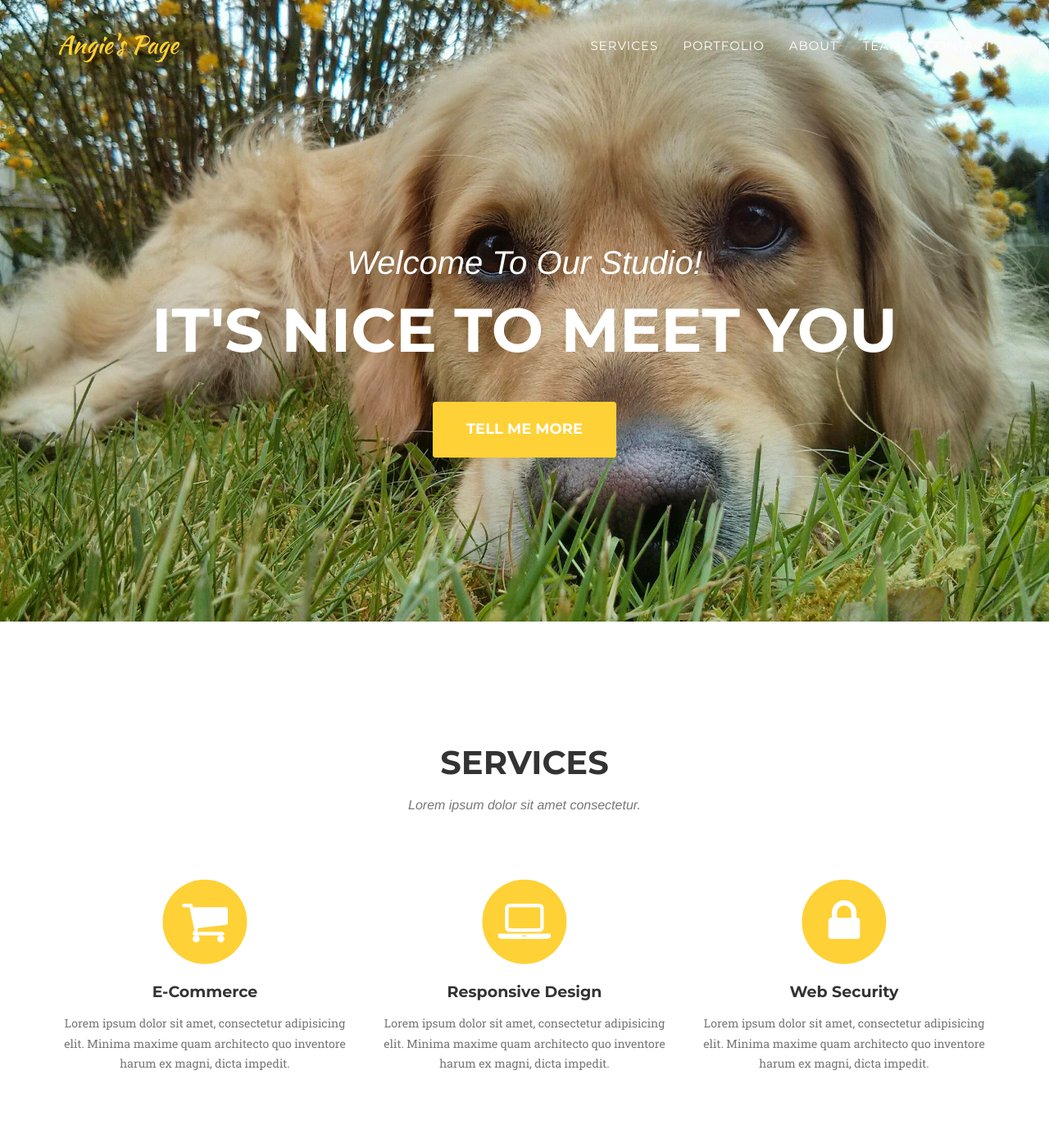
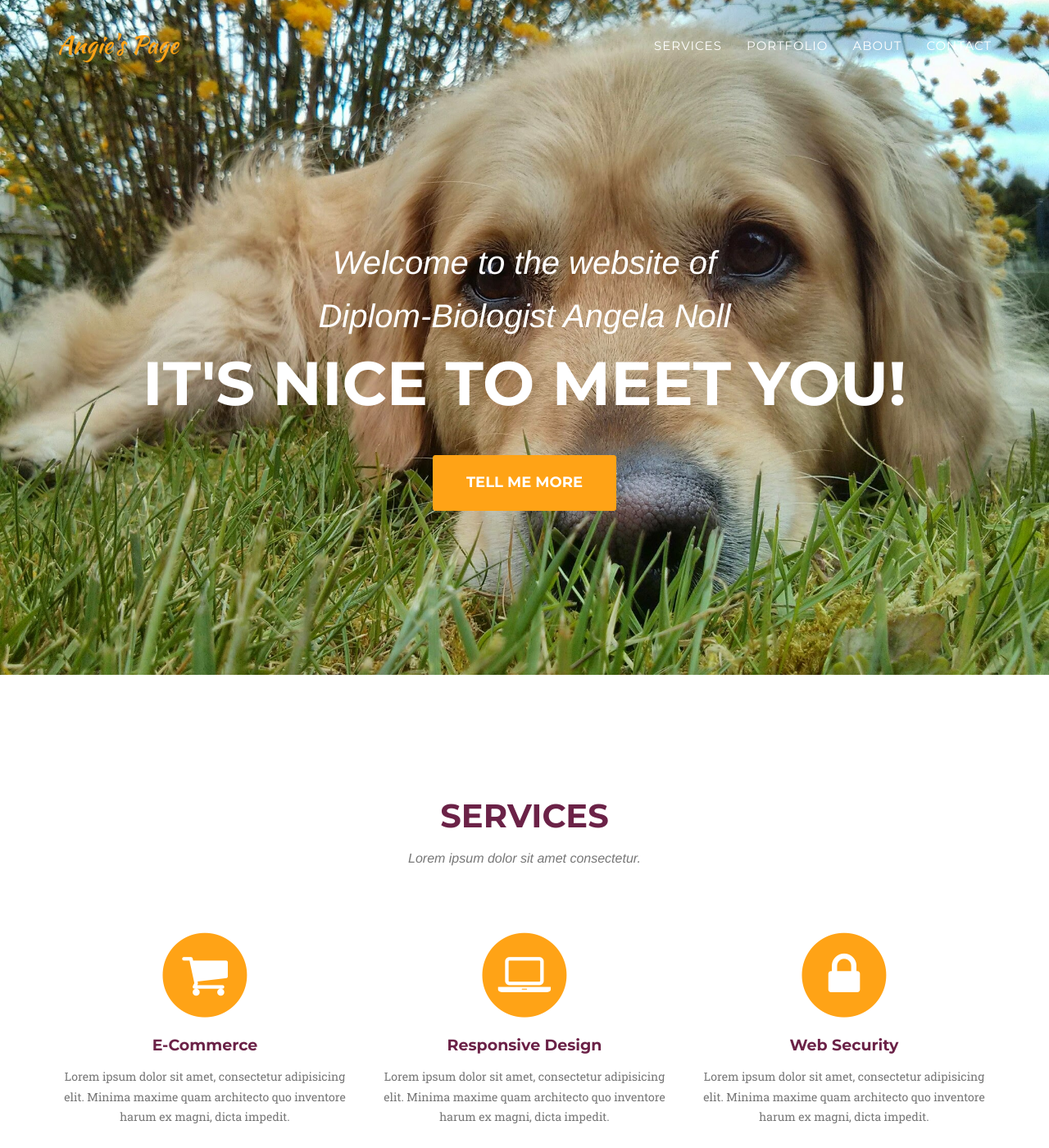
Before and after one commit to lauscherin/lauscherin.github.io, a Jekyll site: the page built from index.html, in a window 1280 px wide and 1400 px high. Shown: the whole window at 82% size. Built offline with Jekyll 4.4.1, drawn with Linux system fonts in a browser that asks for light colours; some web fonts are replaced; some of the changed text lies outside the part shown.

Commit message:
Initial commit

```diff
--- a/_config.yml
+++ b/_config.yml
@@ -8,15 +8,16 @@ description: "Write an awesome description for your new site here. You can edit
 
 # Color settings (hex-codes without the leading hash-tag)
 color:
-  primary: fed136
+  primary: ffa316 #fed136
   secondary: fec503
-  secondary-dark: 333
+  secondary-dark: 6b2247 #43152c #333
+  secondary-bright: 5ff0b2
 
 # Team names, titles and social links
 people:
 - name: Angela Noll
   pic: 1
-  position: Ph.D student
+  position: Ph.D student Biology
   social:
     - title: twitter
       url: #
--- a/_includes/css/agency.css
+++ b/_includes/css/agency.css
@@ -643,6 +643,7 @@ section h3.section-subheading {
     margin-top: 25px;
     margin-bottom: 0;
     text-transform: none;
+    color: #{{ site.color.secondary-bright }};
 }
 
 .team-member p {
--- a/_includes/header.html
+++ b/_includes/header.html
@@ -28,9 +28,6 @@
                         <a class="page-scroll" href="#about">About</a>
                     </li>
                     <li>
-                        <a class="page-scroll" href="#team">Team</a>
-                    </li>
-                    <li>
                         <a class="page-scroll" href="#contact">Contact</a>
                     </li>
                 </ul>
@@ -44,8 +41,13 @@
     <header>
         <div class="container">
             <div class="intro-text">
-                <div class="intro-lead-in">Welcome To Our Studio!</div>
-                <div class="intro-heading">It's Nice To Meet You</div>
+<!--
+Welcome to our studio!
+It' nice to meet you
+-->
+                <div class="intro-lead-in">Welcome to the website of</div>
+                <div class="intro-lead-in"> Diplom-Biologist Angela Noll</div>
+                <div class="intro-heading">It's nice to meet you!</div>
                 <a href="#services" class="page-scroll btn btn-xl">Tell Me More</a>
             </div>
         </div>
--- a/_includes/testTeamContact.html
+++ b/_includes/testTeamContact.html
@@ -2,7 +2,7 @@
         <div class="container">
             <div class="row">
                 <div class="col-lg-12 text-center">
-                    <h2 class="section-heading">Contact Ms</h2>
+                    <h2 class="section-heading">Contact Me</h2>
                     <h3 class="section-subheading text-muted">Lorem ipsum dolor sit amet consectetur.</h3>
                 </div>
             </div>
```
Also changed, not shown: 1 other file.
